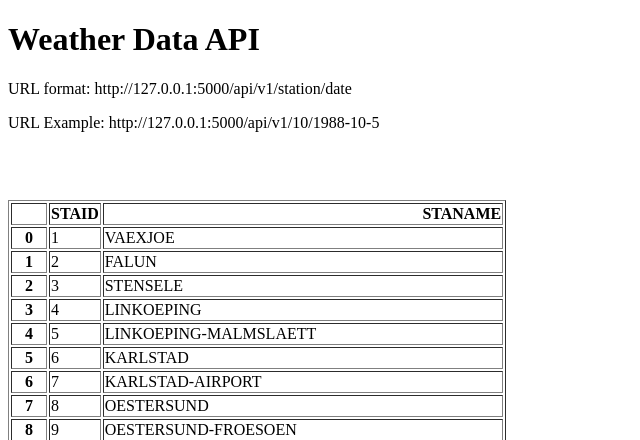
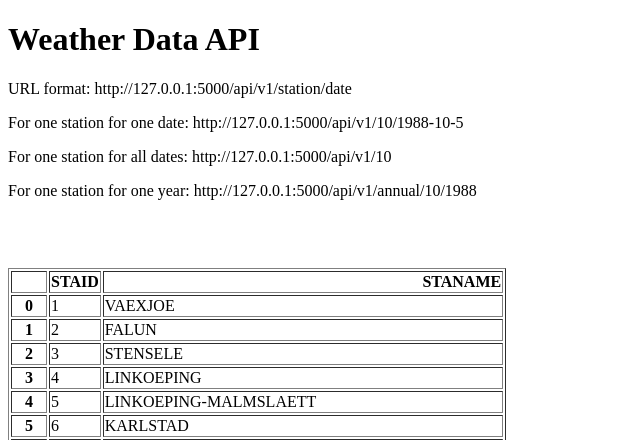
Before and after one commit to kakil/app6-kit-weather-api, a Flask app: page / in a window 1280 px wide. Shown: the top 440 px of the page, without its empty margins (0-640 px from the left). Run offline with Flask 3, Linux system fonts and the light colour scheme.

Commit message:
Day 31: Added two new URLs for api results. Return data for a specific station.  Return data for a specific year.

```diff
--- a/main.py
+++ b/main.py
@@ -25,5 +25,22 @@ def about(station, date):
             "temperature": temperature}
 
 
+@app.route("/api/v1/<station>")
+def all_data(station):
+    filename = "data_small/TG_STAID" + str(station).zfill(6) + ".txt"
+    df = pd.read_csv(filename, skiprows=20, parse_dates=['    DATE'])
+    result = df.to_dict(orient="records")
+    return result
+
+
+@app.route("/api/v1/annual/<station>/<year>")
+def year_data(station, year):
+    filename = "data_small/TG_STAID" + str(station).zfill(6) + ".txt"
+    df = pd.read_csv(filename, skiprows=20)
+    df['    DATE'] = df['    DATE'].astype(str)
+    result = df[df['    DATE'].str.startswith(str(year))].to_dict(orient="records")
+    return result
+
+
 if __name__ == "__main__":
     app.run(debug=True)
--- a/templates/home.html
+++ b/templates/home.html
@@ -7,7 +7,9 @@
 <body>
     <h1>Weather Data API</h1>
     <p>URL format: http://127.0.0.1:5000/api/v1/station/date</p>
-    <p>URL Example: http://127.0.0.1:5000/api/v1/10/1988-10-5</p>
+    <p>For one station for one date: http://127.0.0.1:5000/api/v1/10/1988-10-5</p>
+    <p>For one station for all dates: http://127.0.0.1:5000/api/v1/10</p>
+    <p>For one station for one year: http://127.0.0.1:5000/api/v1/annual/10/1988</p>
     <br>
     <br>
     <p>{{data | safe}}</p>
```
